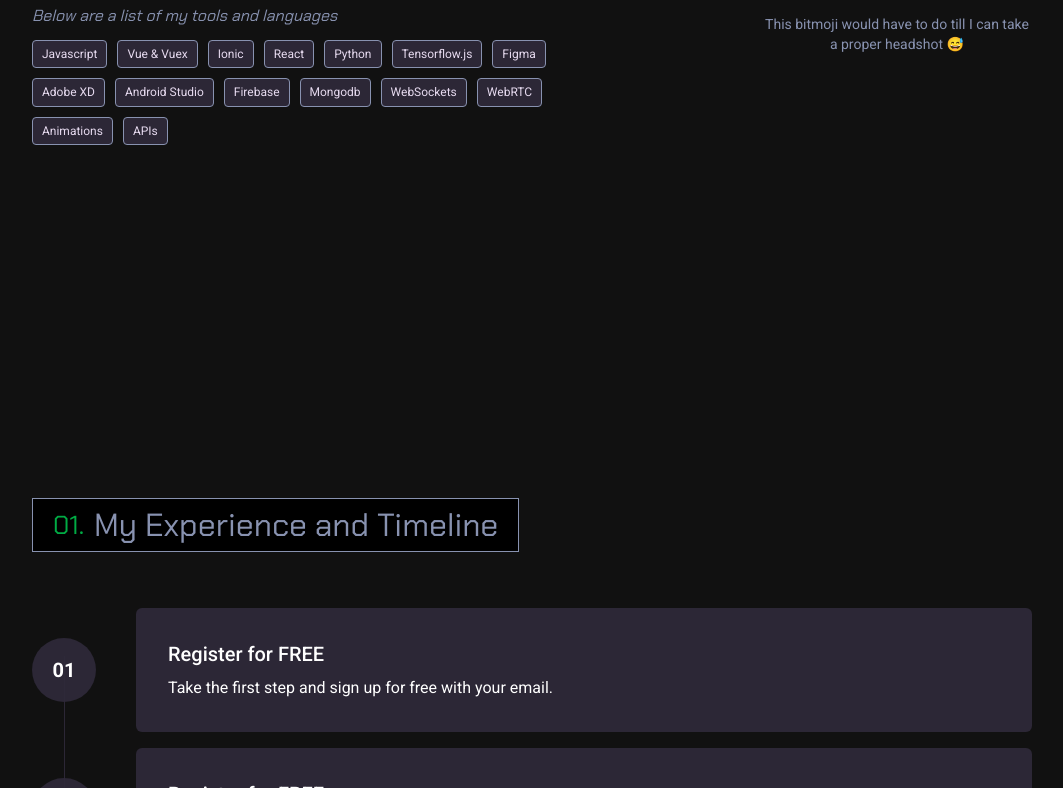
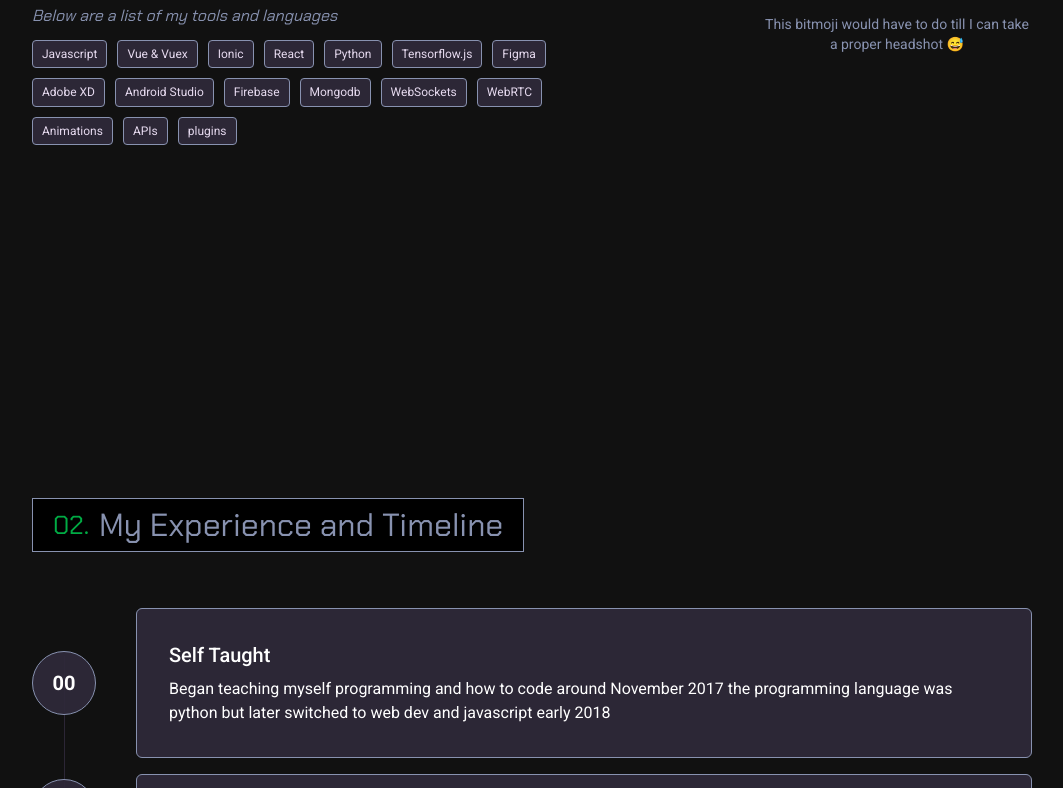
Before and after one commit to kromate/v5, a Vue app: page / in a window 1280 px wide. Shown: the part 1272-2060 px from the top of the page, without its empty margins (108-1171 px from the left). Built offline with nearby package versions, Linux system fonts and the light colour scheme.

Commit message:
updating experiences

```diff
--- a/src/assets/styles/global.scss
+++ b/src/assets/styles/global.scss
@@ -120,7 +120,7 @@ section {
         position: relative;
         bottom: 0px;
         counter-increment: section;
-        content: '0' counter(section) '.';
+        content: attr(data-num);
         margin-right: 10px;
         color: var(--green);
         font-size: clamp(26px, 7vw, var(--fz-xxl));
--- a/src/components/About.vue
+++ b/src/components/About.vue
@@ -1,7 +1,7 @@
 
 <template>
 	<section id="about">
-		<h2 class="numbered-heading chakra">About Me</h2>
+		<h2 class="numbered-heading chakra" data-num="01.">About Me</h2>
 
 		<div class="inner items-start justify-items-end">
 			<div class="styledText">
@@ -53,7 +53,8 @@ const skills = ref([
 	"WebSockets",
 	"WebRTC",
 	"Animations",
-	"APIs"
+	"APIs",
+	"plugins"
 ]);
 </script>
 
--- a/src/components/Experience.vue
+++ b/src/components/Experience.vue
@@ -1,23 +1,21 @@
 import Experience from '@/components/Experience.vue';
 <template>
 	<section id="experience">
-		<h2 class="numbered-heading chakra">My Experience and Timeline</h2>
+		<h2 class="numbered-heading chakra" data-num="02.">My Experience and Timeline</h2>
 		<div class="relative mt-14">
 			<div class="absolute z-0 border-r border-purple ml-4 top-12 bottom-24 md:bottom-12 md:ml-8"></div>
 			<div class="relative z-10 flex flex-col gap-4">
-				<div class="flex items-center gap-2 md:gap-10" v-for="n in 10" :key="n">
+				<div class="flex items-center gap-2 md:gap-10" v-for="(experience, n) in experiences" :key="n">
 					<div
-						class="text-sunglow text-sm font-bold flex items-center justify-center rounded-full bg-purple flex-shrink-0 h-8 w-8 md:text-xl md:h-16 md:w-16"
+						class="text-sunglow text-sm font-bold border border-secondary flex items-center justify-center rounded-full bg-purple flex-shrink-0 h-8 w-8 md:text-xl md:h-16 md:w-16"
 					>0{{n}}</div>
 					<div
-						class="w-full rounded-md bg-purple flex flex-col items-center gap-4 justify-between p-4 md:flex-row md:gap-10 md:p-8"
+						class="w-full rounded-md bg-purple border border-secondary flex flex-col items-center gap-4 justify-between p-4 md:flex-row md:gap-10 md:p-8"
 					>
 						<div class="flex items-center gap-4 md:gap-10">
 							<div>
-								<div class="text-white font-medium md:text-xl">Register for FREE</div>
-								<div
-									class="mt-2 text-heather text-sm md:text-base"
-								>Take the first step and sign up for free with your email.</div>
+								<div class="text-white font-medium md:text-xl">{{experience.title}}</div>
+								<div class="mt-2 text-heather text-sm md:text-base">{{experience.desc}}</div>
 							</div>
 						</div>
 					</div>
@@ -27,6 +25,24 @@ import Experience from '@/components/Experience.vue';
 	</section>
 </template>
 
-<script setup lang="ts"></script>
+<script setup lang="ts">
+import { ref } from "vue";
+
+const experiences = ref([
+	{
+		title: "Self Taught",
+		desc:
+			"Began teaching myself programming and how to code around November 2017 the programming language was python but later switched to web dev and javascript early 2018"
+	},
+	{
+		title: "",
+		desc: ""
+	},
+	{
+		title: "",
+		desc: ""
+	}
+]);
+</script>
 
 <style scoped></style>
```
